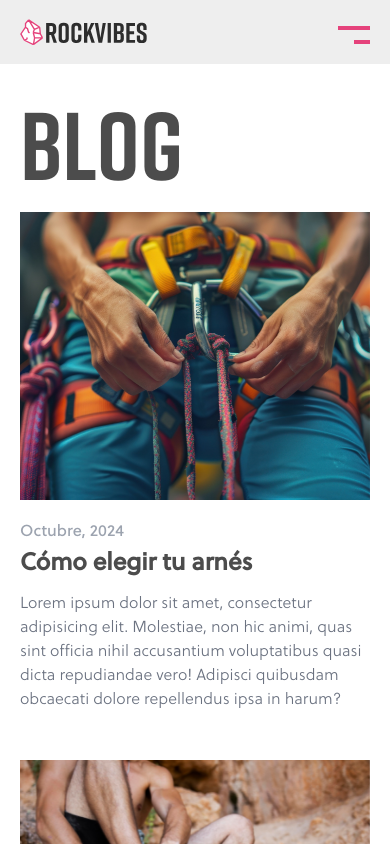
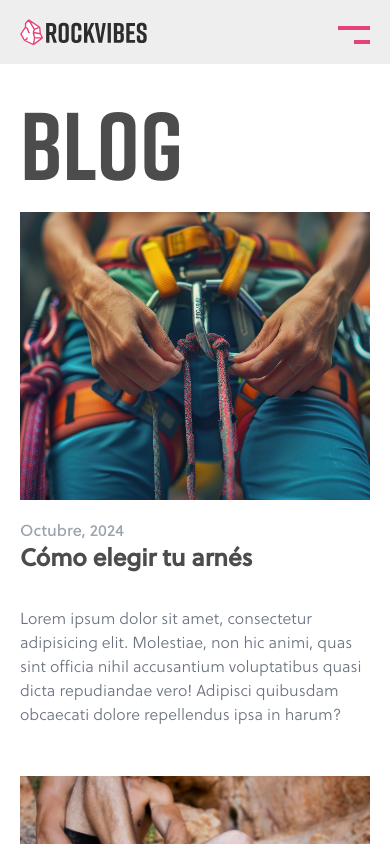
Before and after one commit to xpilasi/rockvibes, a Next.js app: page /blog in a window 390 px wide. Shown: the top 844 px of the page. Built offline with nearby package versions, Linux system fonts and the light colour scheme.

Commit message:
fixong z-index and blog

```diff
--- a/src/app/blog/CardBlog.jsx
+++ b/src/app/blog/CardBlog.jsx
@@ -9,23 +9,23 @@ const CardBlog = ({
     srcImg,
 }) => {
   return (
-    <div className='flex flex-col  gap-0 hover:scale-105 hover:cursor-pointer transition-all duration-500ease-in-out '>
+    <div className='flex flex-col z-10 gap-0 hover:scale-105 hover:cursor-pointer transition-all duration-300 ease-in-out  '>
 
         {/* Imagen */}
-        <div className="relative h-72 w-full"> {/* Contenedor de la imagen */}
+        <div className="relative z-0 h-72 w-full"> {/* Contenedor de la imagen */}
         <Image
           src={srcImg}
           alt=""
           fill
-          className="object-cover" // Ajusta la imagen al contenedor
+          className="object-cover z-0" // Ajusta la imagen al contenedor
         //   sizes="(max-width: 768px) 100vw, 600px" // Ajuste para pantallas pequeñas
         />
       </div>
 
         {/* Descripción */}
-        <div className='pb-5 flex flex-col  '>
+        <div className='pb-5 flex flex-col bg-white  '>
             <div className='pt-5 text-gray-400'>{date}</div>
-            <div className='py-1 font-semibold text-2xl h-12 '>{title} </div>
+            <div className=' font-semibold text-2xl h-16 '>{title} </div>
             <div className='font-soleilLight text-gray-500'>{subtitle}</div>
 
         </div>
--- a/src/app/blog/page.jsx
+++ b/src/app/blog/page.jsx
@@ -10,9 +10,9 @@ const page = () => {
   const subtitle = 'Lorem ipsum dolor sit amet, consectetur adipisicing elit. Molestiae, non hic animi, quas sint officia nihil accusantium voluptatibus quasi dicta repudiandae vero! Adipisci quibusdam obcaecati dolore repellendus ipsa in harum?'
   return (
     <Layout>
-    <div className="">
+    <div className=" bg-white z-10">
 
-      <div className='lg:min-h-screen   min-h-[calc(100vh-4rem)]   text-base text-textMainText  w-full pt-24 lg:px-20 px-5 flex flex-col  '>
+      <div className='lg:min-h-screen min-h-[calc(100vh-4rem)]   text-base text-textMainText  w-full pt-24 lg:px-20 px-5 flex flex-col  '>
 
         <div className='text-8xl font-riftBold pb-5 '>BLOG</div>
         <div className='grid grid-cols-1 md:grid-cols-2 lg:grid-cols-3 gap-7 w-full '>
--- a/src/app/mainComponents/Nav.jsx
+++ b/src/app/mainComponents/Nav.jsx
@@ -53,8 +53,8 @@ const Nav = ({setShowMenu,showMenu}) => {
 
 
   return (
-    <header id='full-header' className='fixed top-0 w-full '>
-       <div className='lg:hidden bg-bgCustomGray h-16 flex py-3 flex-row justify-start pl-5 items-center fixed top-0 w-full z-10'>
+    <header id='full-header' className='fixed top-0 w-full z-50 '>
+       <div className='lg:hidden bg-bgCustomGray h-16 flex py-3 flex-row justify-start pl-5 items-center fixed top-0 w-full z-50'>
         <div className='w-24'>
           {/* <Link src='/' alt=''> */}
           <a href="/">
@@ -71,23 +71,28 @@ const Nav = ({setShowMenu,showMenu}) => {
         </div>
 
        </div>
+
+
+          {/* Menu Burger */}
           <MenuBurger
               showMenu={showMenu}
               setShowMenu={setShowMenu}
           />
 
+          {/* Barra de navegación responsive */}
           <nav
             id='full-nav'
             ref={navRef}
             className={showMenu
-                        ?` bg-bgCustomGray fixed lg:sticky top-0 lg:top-0 right-0 left-0  lg:h-20 min-h-screen lg:min-h-20 pt-32 pb-52 lg:py-0 text-textMainText font-riftDemi text-lg flex lg:flex-row flex-col justify-between lg:px-20 px-10 items-center transition-opacity duration-200 ease-in-out`
-                        :' opacity-0 lg:opacity-100 bg-bgCustomGray  fixed lg:sticky top-0 lg:top-0 right-0 left-0  lg:h-20   pt-32 pb-52 lg:py-0 text-textMainText font-riftDemi text-lg flex lg:flex-row flex-col justify-between lg:px-20 px-10 items-center transition-all duration-200 ease-in-out'}>
+                        ?` bg-bgCustomGray pointer-events-auto  fixed lg:sticky top-0 lg:top-0 right-0 left-0  lg:h-20 min-h-screen lg:min-h-20 pt-32 pb-52 lg:py-0 text-textMainText font-riftDemi text-lg flex lg:flex-row flex-col justify-between lg:px-20 px-10 items-center transition-opacity duration-200 ease-in-out`
+                        :' opacity-0  pointer-events-none lg:opacity-100 bg-bgCustomGray  fixed lg:sticky top-0 lg:top-0 right-0 left-0  lg:h-20   pt-32 pb-52 lg:py-0 text-textMainText font-riftDemi text-lg flex lg:flex-row flex-col justify-between lg:px-20 px-10 items-center transition-all duration-200 ease-in-out'}>
 
+                      {/* Rockvibes logo */}
                       <a href="/">
                         <div
                           ref={logoNavRef}
                           id='logo-rock-vibes-menu'
-                        className='lg:w-52 lg:flex lg:flex-row justify-center lg:justify-start hidde transition-all ease-in-out duration-200 '>
+                          className='lg:w-52  lg:flex lg:flex-row justify-center lg:justify-start hidde transition-all ease-in-out duration-200 '>
 
 
                           <svg
@@ -100,10 +105,13 @@ const Nav = ({setShowMenu,showMenu}) => {
 
                         </div>
                       </a>
+
+                      {/*  */}
                       <div className='lg:text-md text-3xl lg:text-lg  w-full lg:w-auto '>
                       <MenuDesk/>
 
                       </div>
+
                       <div
                         ref={loginNavRef}
                         className='lg:w-52 flex flex-col lg:flex-row justify-end lg:text-lg text-3xl w-full h-24 lg:items-center transition-all ease-in-out duration-200'>
@@ -115,6 +123,7 @@ const Nav = ({setShowMenu,showMenu}) => {
 
 
           </nav>
+
     </header>
 
 
--- a/src/app/mainComponents/components/menu/MenuBurger.jsx
+++ b/src/app/mainComponents/components/menu/MenuBurger.jsx
@@ -10,14 +10,14 @@ const MenuBurger = ({ showMenu, setShowMenu }) => {
 
     return (
 
-      <div className={`fixed lg:hidden z-40 top-5 right-5  text-black`}>
+      <div className={`fixed lg:hidden z-50 top-5 right-5  text-black`}>
       <div
           className="flex flex-col items-center justify-center w-8 h-8 cursor-pointer "
           onClick={() => {setShowMenu(!showMenu);console.log(`show Menu Burger = ${showMenu}`);}
           }
       >
           <span
-              className={`absolute top-1.5 w-8   h-1 bg-bgCustomPink transition-all duration-300 ease-in-out transform ${
+              className={`absolute top-1.5 w-8 h-1 bg-bgCustomPink transition-all duration-300 ease-in-out transform ${
                   showMenu ? 'rotate-45 translate-y-1.5 translate-x-0.5 w-9' : 'rotate-0'
               }`}
           ></span>
--- a/src/app/signup/page.jsx
+++ b/src/app/signup/page.jsx
@@ -6,7 +6,7 @@ const SignUpPage = () => {
   return (
     <Layout>
 
-        <div className='min-h-screen   min-h-[calc(100vh-4rem)]text-base text-textMainText   w-full flex flex-col justify-center items-center align-middle g:px-20 px-5'>
+        <div className='min-h-screen z-50  min-h-[calc(100vh-4rem)]text-base text-textMainText   w-full flex flex-col justify-center items-center align-middle g:px-20 px-5'>
 
             <h1 className='font-riftBold text-6xl py-8'>Regístrate</h1>
             <section id='login'className='flex flex-col gap-5 lg:w-1/3 md:w-1/2 w-full'>
```
Also changed, not shown: public/assets/bd/estructuraBlog.json (+22 -0 lines), src/app/grades-converter/page.jsx (line endings or trailing spaces). Lines whose indentation alone changed are shown as unchanged.
